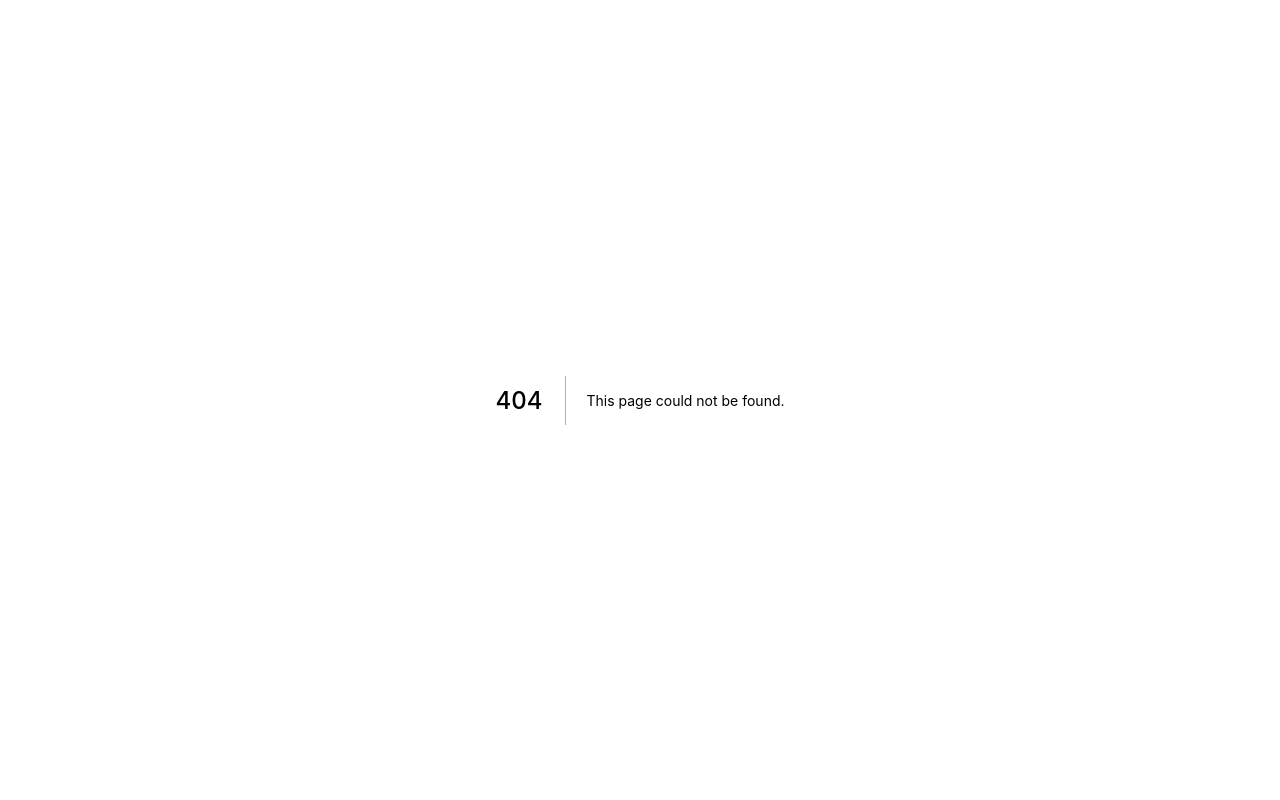
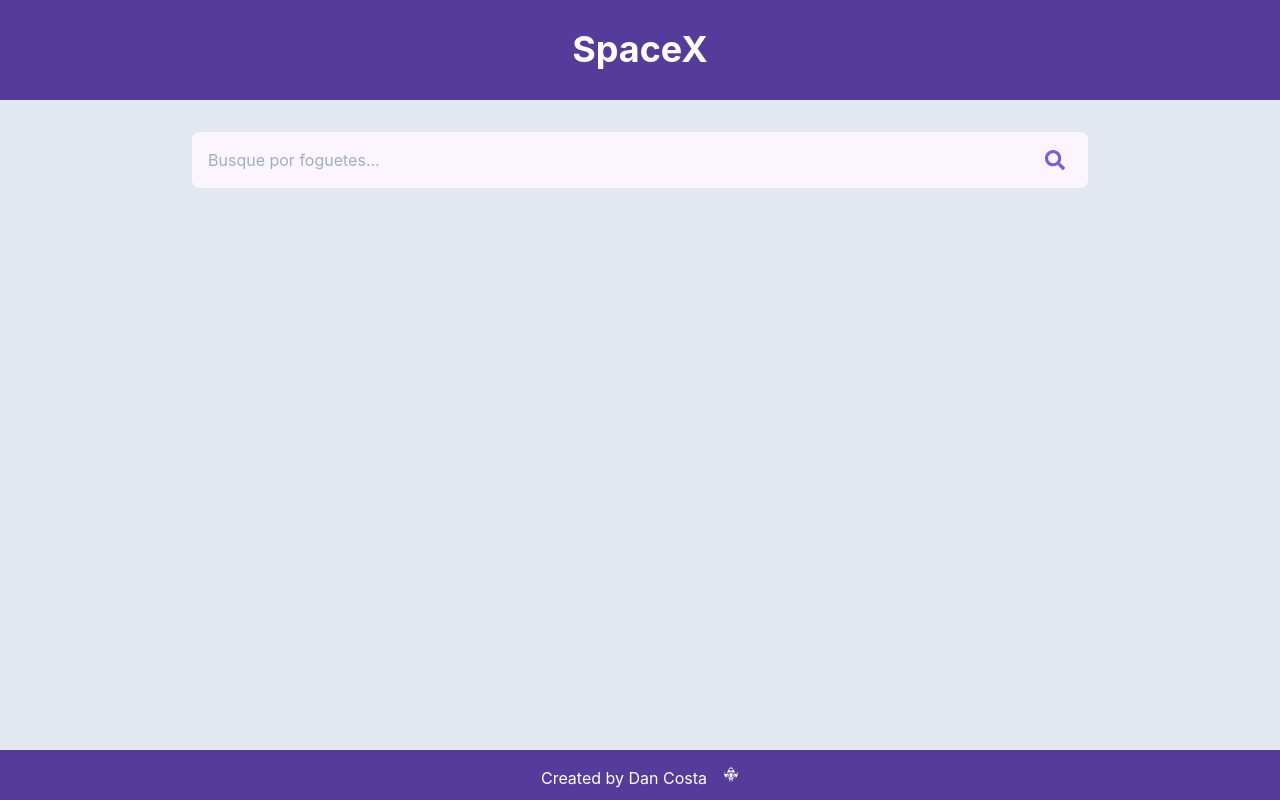
Before and after one commit to dancosta-fed/spacex-app, a Next.js app: page /search in a window 1280 px wide. Before the commit this address had no page. Built offline with nearby package versions, Linux system fonts and the light colour scheme.

Commit message:
Design is pretty much done. Just need to fix the api issue

```diff
--- a/src/SpaceXContext.ts
+++ /dev/null
@@ -1,3 +0,0 @@
-import { createContext } from 'react'
-
-export const SpaceXContext = createContext([])
--- /dev/null
+++ b/src/components/Footer.tsx
@@ -0,0 +1,25 @@
+import { Flex, Text } from '@chakra-ui/react'
+import React from 'react'
+import { GiSpaceship } from 'react-icons/gi'
+
+export const Footer = () => {
+  return (
+    <>
+      <Flex
+        bg='purple.700'
+        h='50px'
+        color='white'
+        p={4}
+        justifyContent="center"
+        mb={0}
+        mt={10}
+        w="100%"
+        pos="fixed"
+        bottom="0"
+      >
+        <Text me={4}>Created by Dan Costa</Text>
+        <GiSpaceship />
+      </Flex>
+    </>
+  )
+}
--- a/src/pages/_app.tsx
+++ b/src/pages/_app.tsx
@@ -1,7 +1,7 @@
 import { AppProps } from 'next/app'
 import { ChakraProvider } from '@chakra-ui/react'
 import { theme } from '../../styles/theme'
-import { ApolloClient, InMemoryCache, gql, ApolloProvider, HttpLink, from } from '@apollo/client'
+import { ApolloClient, InMemoryCache, ApolloProvider, HttpLink, from } from '@apollo/client'
 import { onError } from '@apollo/client/link/error'
 
 const errorLink = onError(({ graphQLErrors, networkError }) => {
--- /dev/null
+++ b/src/pages/search.tsx
@@ -0,0 +1,44 @@
+import {  Center, Flex, Input } from "@chakra-ui/react";
+import { FaSearch } from "react-icons/fa";
+import { Footer } from "../components/Footer";
+import { Header } from "../components/Header";
+
+export default function Search() {
+
+  function search() {
+    console.log("Searching...")
+  }
+
+  return (
+    <>
+      <Header />
+        <Center>
+          <Flex
+            alignItems="center"
+            borderRadius={8}
+            bg='purple.50'
+            w='70vw'
+            mb={12}
+            mt={8}
+            p={4}
+          >
+
+          <Input
+            placeholder='Busque por foguetes...'
+            variant='unstyled'
+            w="95%"
+            me={4}
+          />
+
+          <FaSearch
+            fontSize={20}
+            cursor="pointer"
+            type="submit"
+            onClick={search}
+          />
+          </Flex>
+        </Center>
+      <Footer />
+    </>
+  )
+}
--- a/tsconfig.json
+++ b/tsconfig.json
@@ -23,7 +23,7 @@
     "next-env.d.ts",
     "**/*.ts",
     "**/*.tsx"
-  ],
+, "src/pages/about.jsx"  ],
   "exclude": [
     "node_modules"
   ]
```
Also changed, not shown: src/pages/about.jsx (renamed from src/pages/about.tsx, +54 -34 lines), src/pages/index.tsx (+38 -5 lines).
